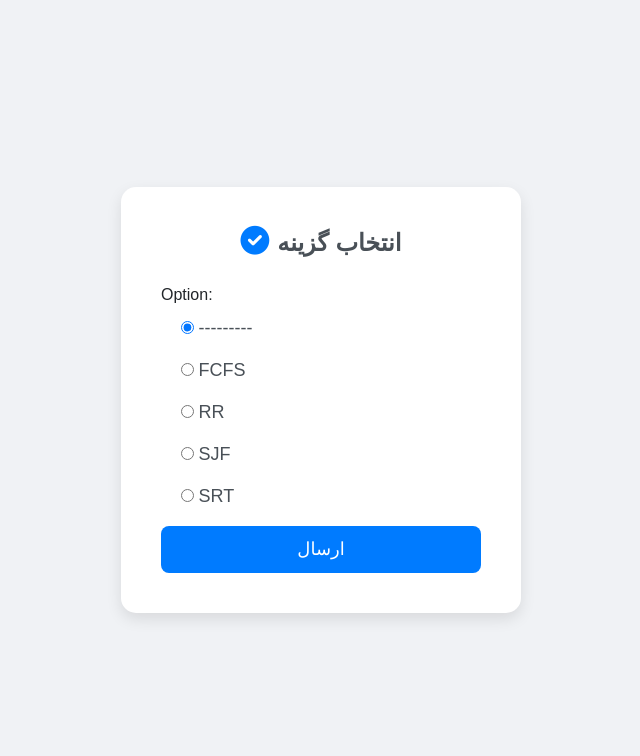
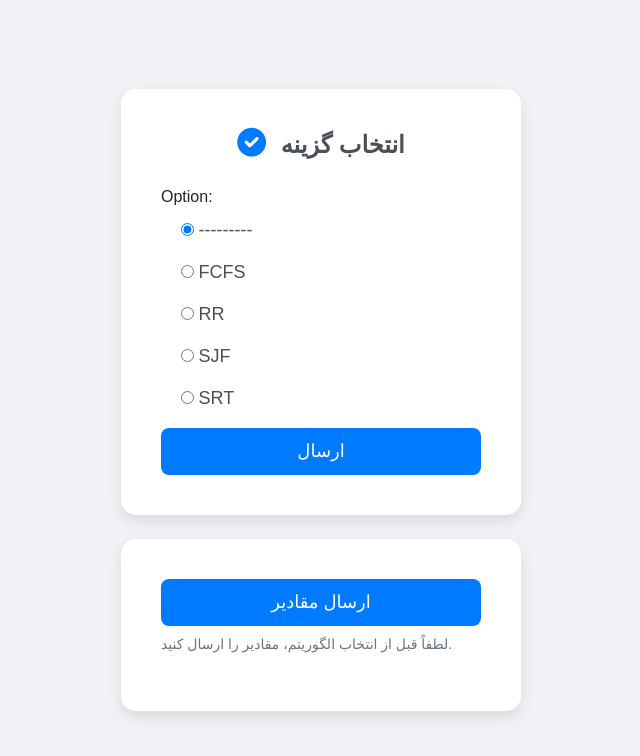
Before and after one commit to Erfan-aminian/Algorithm-sys, a Django app: page /home/ in a window 1280 px wide. Shown: the top 756 px of the page, without its empty margins (319-959 px from the left). Run offline with Django 4.2, Linux system fonts and the light colour scheme; some libraries are stand-ins or nearby versions.

Commit message:
add button in home page for send information.

```diff
--- a/algo/home/templates/home/home.html
+++ b/algo/home/templates/home/home.html
@@ -13,7 +13,7 @@
 
 {% block content %}
 <div class="form-container">
-    <h2 class="form-title"><i class="fas fa-check-circle"></i>انتخاب گزینه</h2>
+    <h2 class="form-title"><i class="fas fa-check-circle"></i> انتخاب گزینه</h2>
     <form method="post">
         {% csrf_token %}
         <div class="form-group">
@@ -31,6 +31,17 @@
     </form>
 </div>
 
+<!-- بخش جداگانه برای دکمه و کپشن -->
+<div class="form-container mt-4">
+    <form action="{% url 'home:count' %}" method="post">
+        {% csrf_token %}
+        <button type="submit" class="btn btn-custom">ارسال مقادیر</button>
+    </form>
+    <p class="caption-text mt-2" style="font-size: 14px; color: #6c757d;">
+        لطفاً قبل از انتخاب الگوریتم، مقادیر را ارسال کنید.
+    </p>
+</div>
+
 <!-- Bootstrap JS and dependencies -->
 <script src="https://code.jquery.com/jquery-3.5.1.slim.min.js"></script>
 <script src="https://cdn.jsdelivr.net/npm/popper.js@1.16.1/dist/umd/popper.min.js"></script>
--- a/algo/home/views.py
+++ b/algo/home/views.py
@@ -18,10 +18,14 @@ class HomeView(View):
         form = AlgorithmForm(request.POST)
         if form.is_valid():
             selected = form.cleaned_data['option']
-            if selected=='1':
+            if selected == '1':
                 return redirect('home:count')
-            elif selected=='3':
+            elif selected == '2':
+                return redirect('home:rr')
+            elif selected == '3':
                 return redirect('home:sjf')
+            elif selected == '4':
+                return redirect('home:srt')
             messages.success(request, 'you chioce', 'success')
             form.save()
         else:
@@ -66,6 +70,7 @@ class DynamicProcessView(View):
         return render(request, 'home/fcfs.html', {'formset': formset})
 
     def post(self, request):
+        DynamicProcessModel.objects.all().delete()
         # دریافت تعداد پردازش‌ها از سشن
         field_count = request.session.get('field_count', 0)
 
@@ -76,7 +81,7 @@ class DynamicProcessView(View):
         # پردازش داده‌های ارسالی از فرم‌ست
         if formset.is_valid():
             formset.save()  # ذخیره داده‌ها در پایگاه‌داده
-            return redirect('home:sjf')
+            return redirect('home:home')
         # ریدایرکت یا نمایش موفقیت
 
         return render(request, 'home/fcfs.html', {'formset': formset})
```
Also changed, not shown: algo/db.sqlite3.
